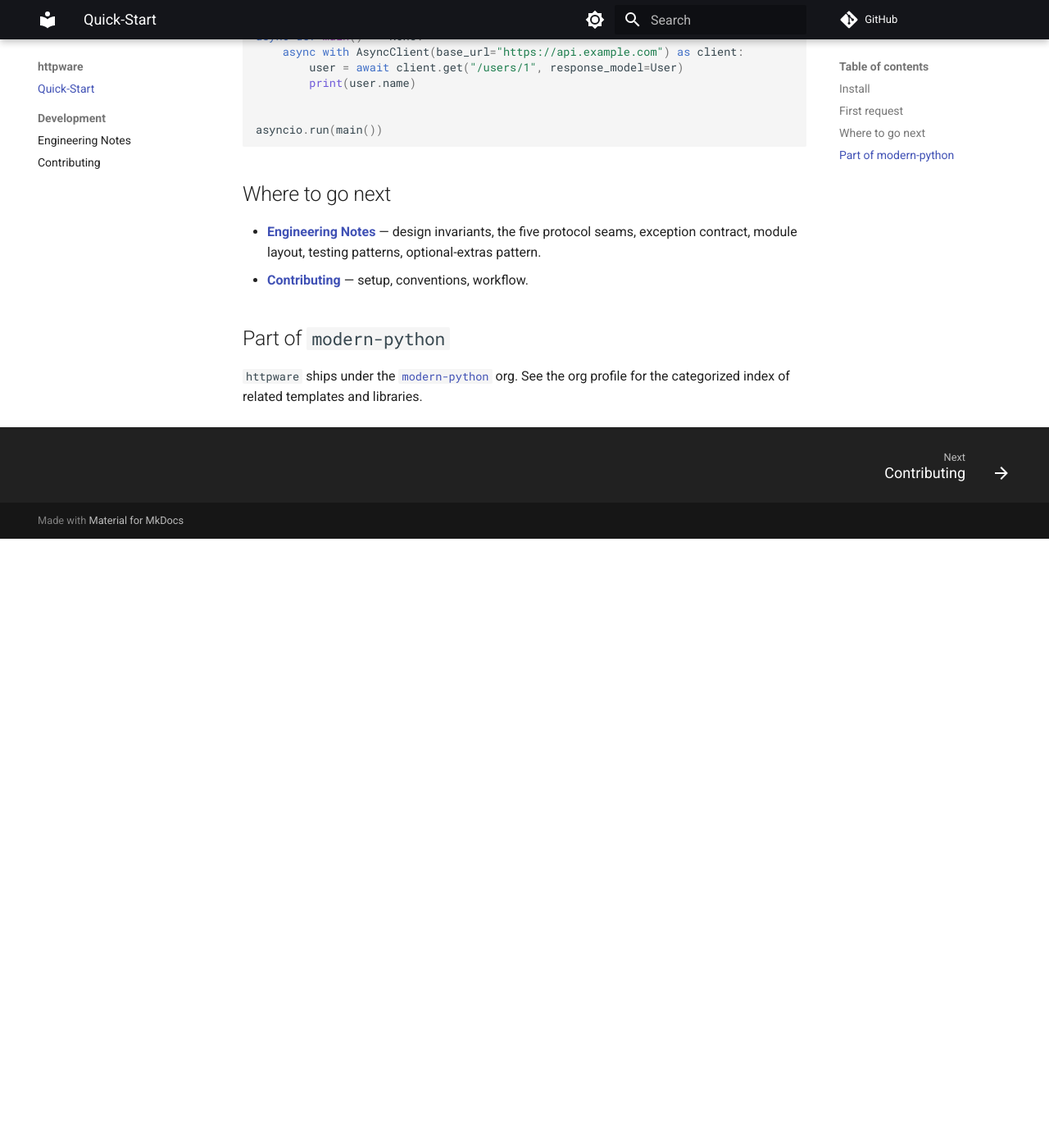
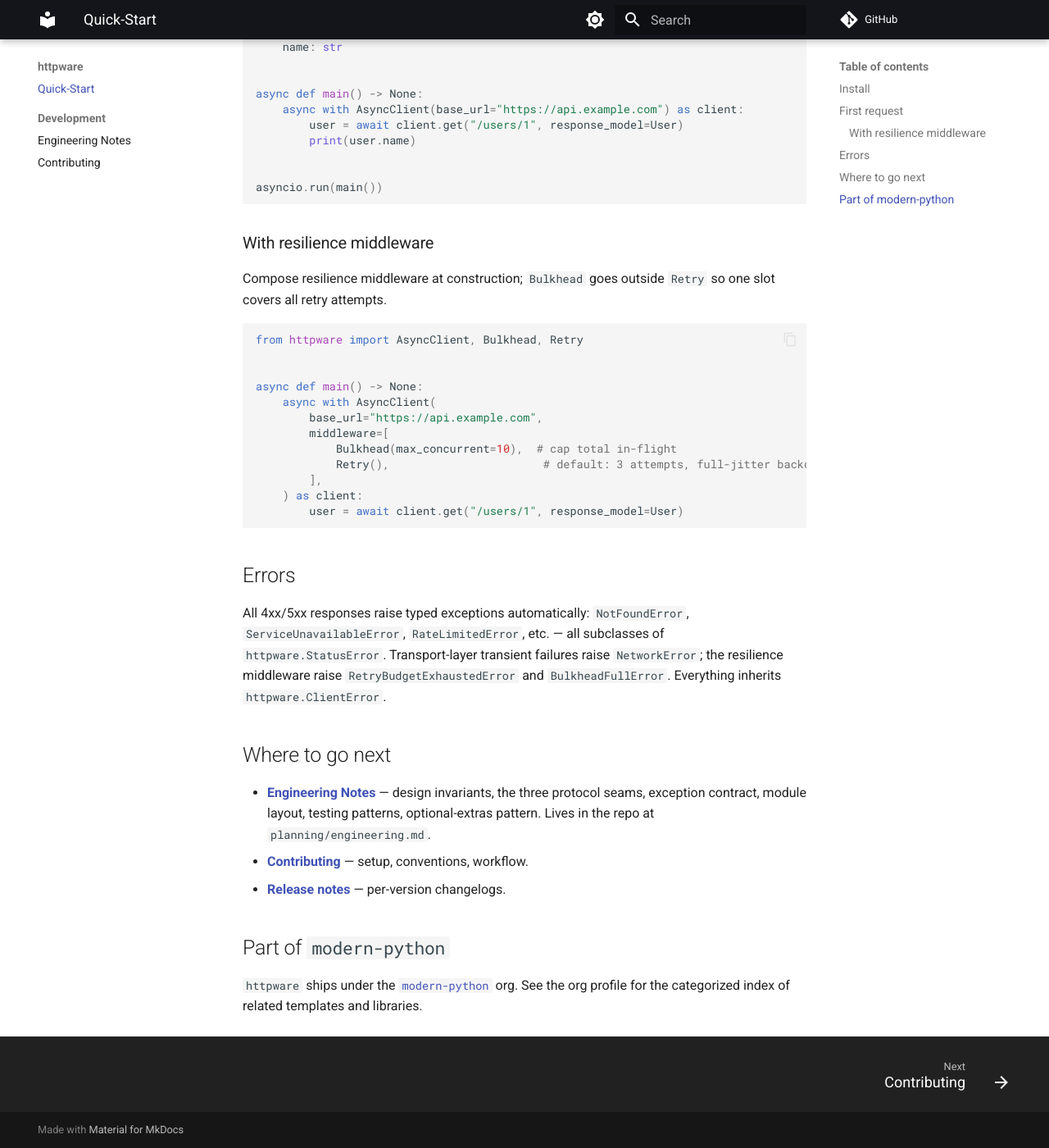
Before and after one commit to modern-python/httpware, an MkDocs documentation site: the page built from docs/index.md, in a window 1280 px wide and 1400 px high, scrolled down 828 px. Shown: the whole window at 82% size. Built offline with MkDocs 1.6.1 and Material for MkDocs 9.7.7, drawn with Linux system fonts in a browser that asks for light colours; comment, search, counter and statistics services are not loaded; before the commit the page ends 1485 px from its top, so only the background shows below that; some of the changed text lies outside the part shown.

Commit message:
docs(index): sync with shipped 0.4 features
- Drop '0.1.0 alpha' from the status line
- Rewrite the project description (pre-v0.2 wording claimed 'owns the
  abstraction layer / consumers never import the transport' — both
  walked back in v0.2)
- Add the pydantic extra to the install block (was added in 0.3.0)
- Add a 'With resilience middleware' subsection mirroring the README
- Add an 'Errors' section
- Fix the dead 'Engineering Notes' link (target file doesn't exist in
  docs/ tree; point to GH URL of planning/engineering.md instead)
- Fix the now-incorrect 'five protocol seams' claim (v0.2 collapsed to three)
- Add a Release notes link

````diff
--- a/docs/index.md
+++ b/docs/index.md
@@ -1,8 +1,8 @@
 # httpware
 
-A Python async HTTP client framework for building resilient service clients. `httpware` owns the abstraction layer above the underlying HTTP client (`httpx2` by default); consumers never import the transport directly.
+A Python async HTTP client framework for building resilient service clients. `httpware` is a thin opinionated wrapper around `httpx2` — it re-exports `httpx2.Request`/`httpx2.Response` as the public request/response surface, adds a middleware chain (with a built-in resilience suite: `Retry` + `RetryBudget`, `Bulkhead`), opt-in typed response decoding, and a status-keyed exception tree raised automatically on 4xx/5xx.
 
-> **Status:** Pre-1.0 (0.1.0 alpha). Public API is subject to change between minor releases until v1.0.
+> **Status:** Pre-1.0. Public API is subject to change between minor releases until v1.0. Streaming and observability are not yet shipped.
 
 ## Install
 
@@ -13,6 +13,7 @@
 Optional extras:
 
 ```bash
+pip install httpware[pydantic]   # PydanticDecoder (the default decoder path)
 pip install httpware[msgspec]    # MsgspecDecoder
 ```
 
@@ -39,10 +40,34 @@
 asyncio.run(main())
 ```
 
+### With resilience middleware
+
+Compose resilience middleware at construction; `Bulkhead` goes outside `Retry` so one slot covers all retry attempts.
+
+```python
+from httpware import AsyncClient, Bulkhead, Retry
+
+
+async def main() -> None:
+    async with AsyncClient(
+        base_url="https://api.example.com",
+        middleware=[
+            Bulkhead(max_concurrent=10),  # cap total in-flight
+            Retry(),                       # default: 3 attempts, full-jitter backoff
+        ],
+    ) as client:
+        user = await client.get("/users/1", response_model=User)
+```
+
+## Errors
+
+All 4xx/5xx responses raise typed exceptions automatically: `NotFoundError`, `ServiceUnavailableError`, `RateLimitedError`, etc. — all subclasses of `httpware.StatusError`. Transport-layer transient failures raise `NetworkError`; the resilience middleware raise `RetryBudgetExhaustedError` and `BulkheadFullError`. Everything inherits `httpware.ClientError`.
+
 ## Where to go next
 
-- **[Engineering Notes](dev/engineering.md)** — design invariants, the five protocol seams, exception contract, module layout, testing patterns, optional-extras pattern.
+- **[Engineering Notes](https://github.com/modern-python/httpware/blob/main/planning/engineering.md)** — design invariants, the three protocol seams, exception contract, module layout, testing patterns, optional-extras pattern. Lives in the repo at `planning/engineering.md`.
 - **[Contributing](dev/contributing.md)** — setup, conventions, workflow.
+- **[Release notes](https://github.com/modern-python/httpware/releases)** — per-version changelogs.
 
 ## Part of `modern-python`
 
````
